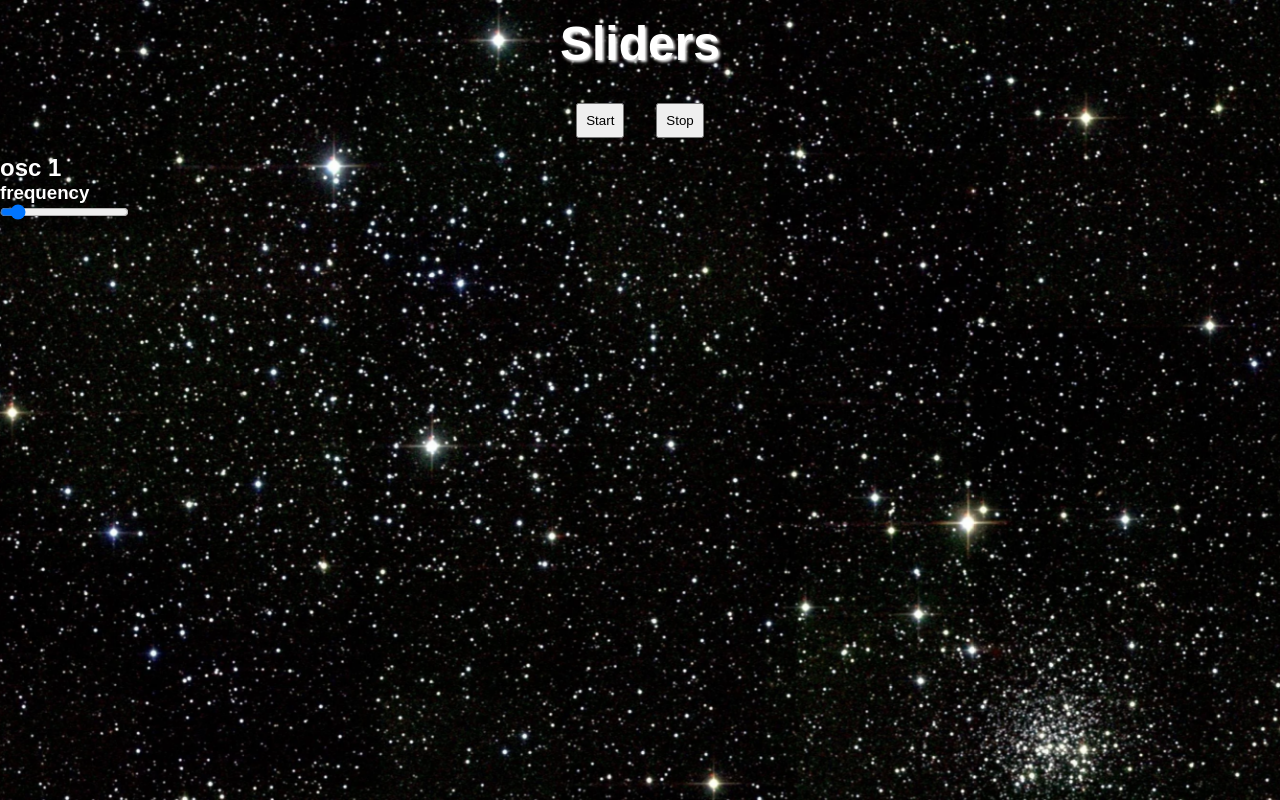
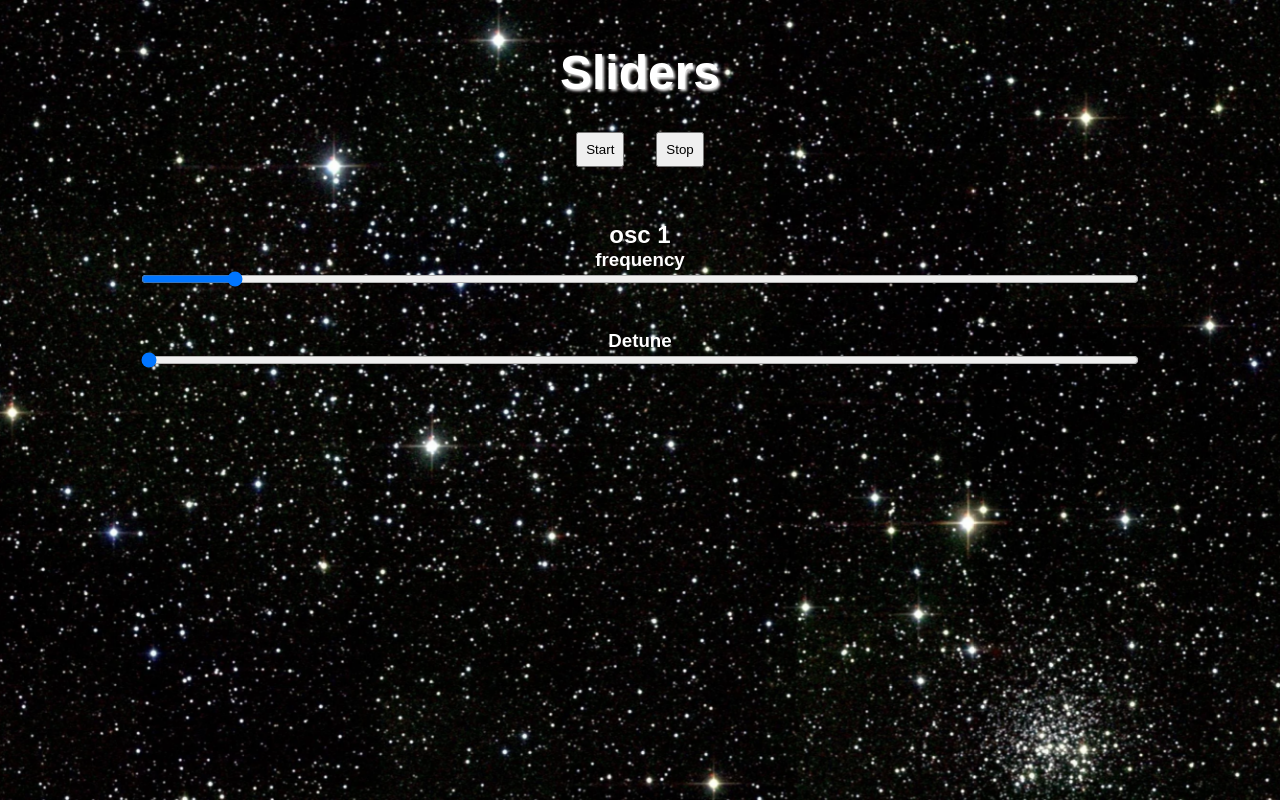
Before and after one commit to Susu-spec/r2d2, a React (Create React App) app: page / in a window 1280 px wide. Built offline with nearby package versions, Linux system fonts and the light colour scheme; a web font is replaced by a local one.

Commit message:
Add: Detune feature

```diff
--- a/src/App.js
+++ b/src/App.js
@@ -14,11 +14,19 @@ gain1.connect(out);
 
 function App() {
 const [frequency, setFrequency] = useState(osc1.frequency.value);
+const [detuneValue, changeDetune] = useState(osc1.detune.value);
 const changeOsc1Freq = (e) => {
     let { value } = e.target;
     setFrequency(value);
     osc1.frequency.value = value;
 };
+
+const changeOsc1Detune = (e) => {
+  let {value} = e.target;
+   changeDetune(value);
+   osc1.detune.value = value;
+   console.log(value);
+}
 
   return (
     <div className="App">
@@ -30,7 +38,8 @@ const changeOsc1Freq = (e) => {
         <button onClick={()=> osc1.start()}>Start</button>
         <button onClick={()=> osc1.stop()}>Stop</button>
       </div>
-      <Osc1 changeFreq={changeOsc1Freq} freq={frequency}/>
+      <Osc1 changeFreq={changeOsc1Freq} freq={frequency}
+            changeDetuneValue={changeOsc1Detune} detune={detuneValue}/>
     </div>
   );
 }
--- a/src/App.scss
+++ b/src/App.scss
@@ -11,7 +11,7 @@ body {
   font-family: "Bruno Ace", sans-serif;
   cursor: default;
   .text-box {
-    margin: 0 auto;
+    margin: 1.8rem 0 0 0;
     padding: 1rem;
     display: flex;
     justify-content: center;
@@ -29,8 +29,26 @@ body {
       margin: 1rem;
       padding: .5rem;
       font-family: inherit;
+      cursor: pointer;
     }
   }
+  .oscillator {
+    margin: 0 auto;
+    padding: 0 1rem;
+    width: 100%;
+    text-align: center;
+    .control {
+       margin: 2.4rem 0;
+       .param {
+        input {
+          width: 80%;
+          cursor: pointer;
+        }
+      }
+    }
+
+  }
+
 }
 
 .background {
--- a/src/components/Osc1.js
+++ b/src/components/Osc1.js
@@ -1,7 +1,8 @@
 import React from 'react'
 
-function Osc1({changeFreq, freq}) {
+function Osc1({changeFreq, freq, changeDetuneValue, detune}) {
   return (
+    <div className="oscillator">
       <div className="control">
         <h2>osc 1</h2>
         <div className="param">
@@ -15,6 +16,19 @@ function Osc1({changeFreq, freq}) {
           </input>
         </div>
       </div>
+      <div className="control">
+        <div className="param">
+          <h3>Detune</h3>
+          <input
+                value={(detune)}
+                onChange={(changeDetuneValue)}
+                type="range"
+                id="detune">
+          </input>
+        </div>
+      </div>
+  </div>
+
   )
 }
 
```
Lines whose indentation alone changed are shown as unchanged.
